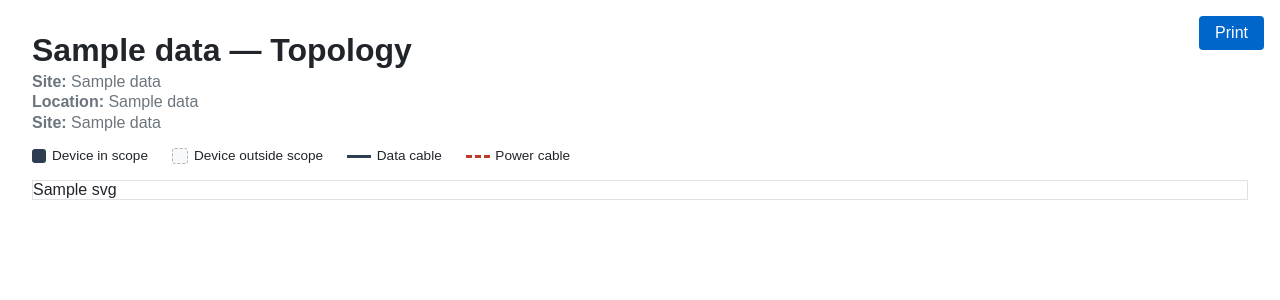
After one commit to N34AY/netbox-cross-journal, a Django app: template netbox_cross_journal/templates/netbox_cross_journal/topology.html in a window 1280 px wide. The commit adds this page. Shown: the top 300 px of the page. Run offline with Django 3.2, Linux system fonts and the light colour scheme; the template is opened without the code that fills it: most values are stand-ins (such as "Sample title", 1, 10 or a date in 2020).

Commit message:
Add topology diagram generation to the cross-journal report
New "Topology diagram" button/view renders a print-friendly SVG for the
same Rack/Location/Site scope as the existing report, reusing
gather_report() so it never drifts from the tabular data. Uses
Graphviz (neato layout) with per-port taillabel/headlabel so each edge
shows exactly which port on each side is connected, not just which
devices. Devices outside the scope (e.g. an uplink leaving the rack)
still get a node instead of being silently dropped, styled distinctly
from in-scope devices. Data vs power cabling render as solid vs dashed
edges.

Requires the graphviz Python package plus the system dot/neato
binaries and the separate libgvplugin-neato-layout8 package (neato
isn't included by --no-install-recommends graphviz alone).

```diff
--- /dev/null
+++ b/netbox_cross_journal/templates/netbox_cross_journal/topology.html
@@ -0,0 +1,53 @@
+{% load i18n %}
+<!doctype html>
+<html lang="en">
+<head>
+  <meta charset="utf-8">
+  <title>{% trans "Topology" %} — {{ data.scope_label }}</title>
+  <style>
+    body { font-family: sans-serif; margin: 2rem; color: #212529; }
+    h1 { margin-bottom: 0.25rem; }
+    .meta { color: #6c757d; margin-bottom: 1rem; }
+    .meta div { margin-bottom: 0.15rem; }
+    .legend { display: flex; gap: 1.5rem; flex-wrap: wrap; margin-bottom: 1rem; font-size: 0.85rem; }
+    .legend .swatch { display: inline-block; width: 1.5rem; height: 0; border-top-width: 3px; border-top-style: solid; vertical-align: middle; margin-right: 0.35rem; }
+    .legend .box { display: inline-block; width: 0.9rem; height: 0.9rem; border-radius: 3px; vertical-align: middle; margin-right: 0.35rem; }
+    .diagram { border: 1px solid #dee2e6; overflow: auto; }
+    .diagram svg { display: block; max-width: 100%; height: auto; }
+    .toolbar { position: fixed; top: 1rem; right: 1rem; }
+    .toolbar button {
+      padding: 0.5rem 1rem; font-size: 1rem; cursor: pointer;
+      background: #0066cc; color: #fff; border: none; border-radius: 4px;
+    }
+    @media print {
+      .toolbar { display: none; }
+      body { margin: 0.5rem; }
+      .diagram { border: none; overflow: visible; }
+      .diagram svg { max-width: none; width: 100%; }
+    }
+  </style>
+</head>
+<body>
+  <div class="toolbar">
+    <button onclick="window.print()">{% trans "Print" %}</button>
+  </div>
+
+  <h1>{% if data.company_name %}{{ data.company_name }} — {% endif %}{% trans "Topology" %}</h1>
+  <div class="meta">
+    {% if data.site_name %}<div><strong>{% trans "Site" %}:</strong> {{ data.site_name }}</div>{% endif %}
+    {% if data.location_name %}<div><strong>{% trans "Location" %}:</strong> {{ data.location_name }}</div>{% endif %}
+    <div><strong>{% if data.scope_kind == "rack" %}{% trans "Rack" %}{% elif data.scope_kind == "location" %}{% trans "Location" %}{% else %}{% trans "Site" %}{% endif %}:</strong> {{ data.scope_label }}</div>
+  </div>
+
+  <div class="legend">
+    <span><span class="box" style="background:#2C3E50;"></span>{% trans "Device in scope" %}</span>
+    <span><span class="box" style="background:#f8f9fa; border:1px dashed #adb5bd;"></span>{% trans "Device outside scope" %}</span>
+    <span><span class="swatch" style="border-color:#2C3E50;"></span>{% trans "Data cable" %}</span>
+    <span><span class="swatch" style="border-color:#c0392b; border-top-style:dashed;"></span>{% trans "Power cable" %}</span>
+  </div>
+
+  <div class="diagram">
+    {{ svg|safe }}
+  </div>
+</body>
+</html>
--- a/netbox_cross_journal/urls.py
+++ b/netbox_cross_journal/urls.py
@@ -14,4 +14,9 @@ urlpatterns = (
         views.ReportExcelView.as_view(),
         name="report_export_xlsx",
     ),
+    path(
+        "report/<int:content_type_id>/<int:object_id>/topology/",
+        views.TopologyView.as_view(),
+        name="topology",
+    ),
 )
--- a/pyproject.toml
+++ b/pyproject.toml
@@ -11,6 +11,7 @@ requires-python = ">=3.10"
 authors = [{ name = "Akademik NIS" }]
 dependencies = [
     "openpyxl>=3.1",
+    "graphviz>=0.20",
 ]
 
 [tool.setuptools]
```
Also changed, not shown: netbox_cross_journal/templates/netbox_cross_journal/inc/panel.html (+7 -0 lines), netbox_cross_journal/topology.py (added, +79 -0 lines), netbox_cross_journal/views.py (+14 -0 lines), netbox_cross_journal/locale/uk/LC_MESSAGES/django.po, 2 other files.
